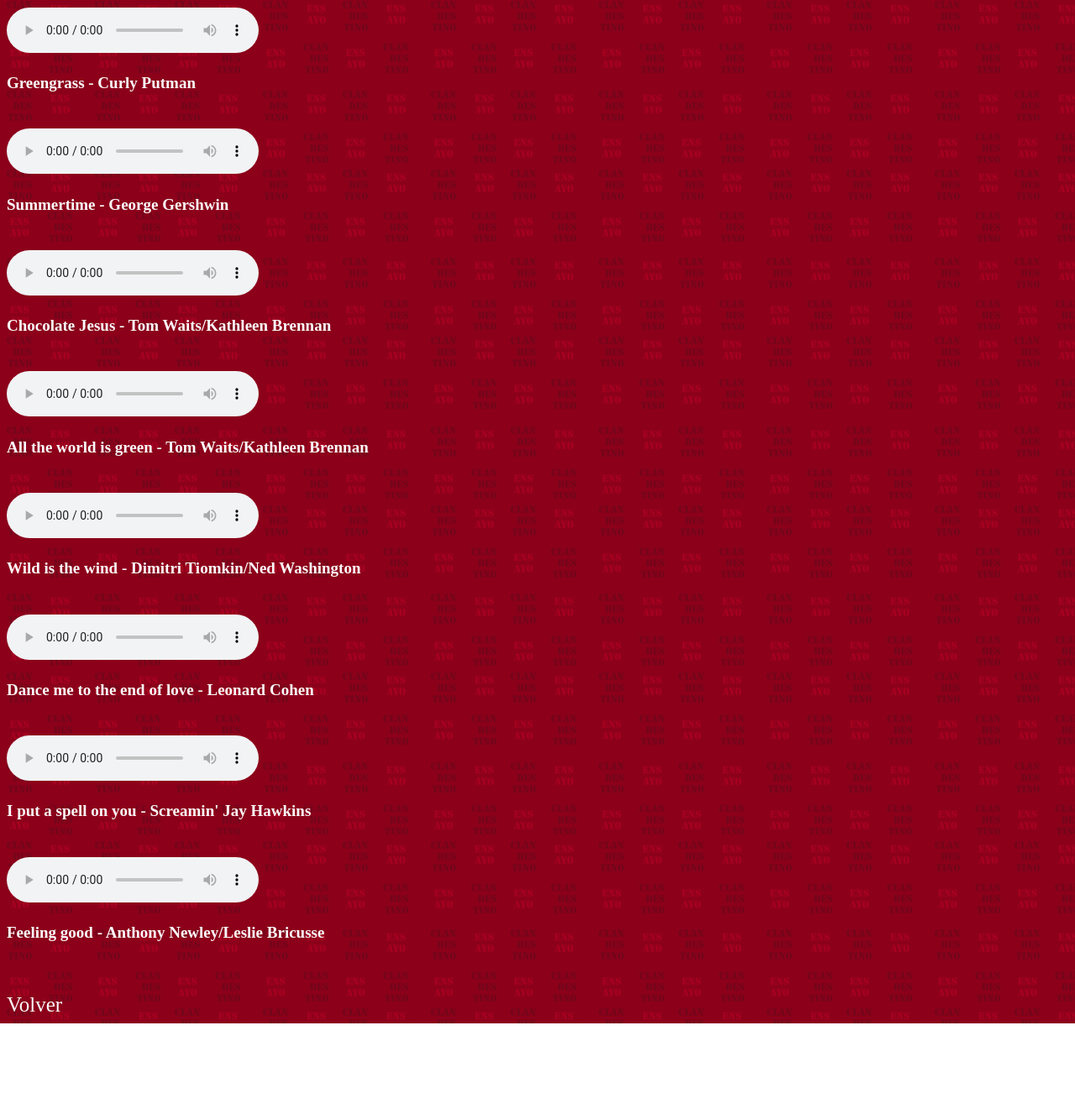
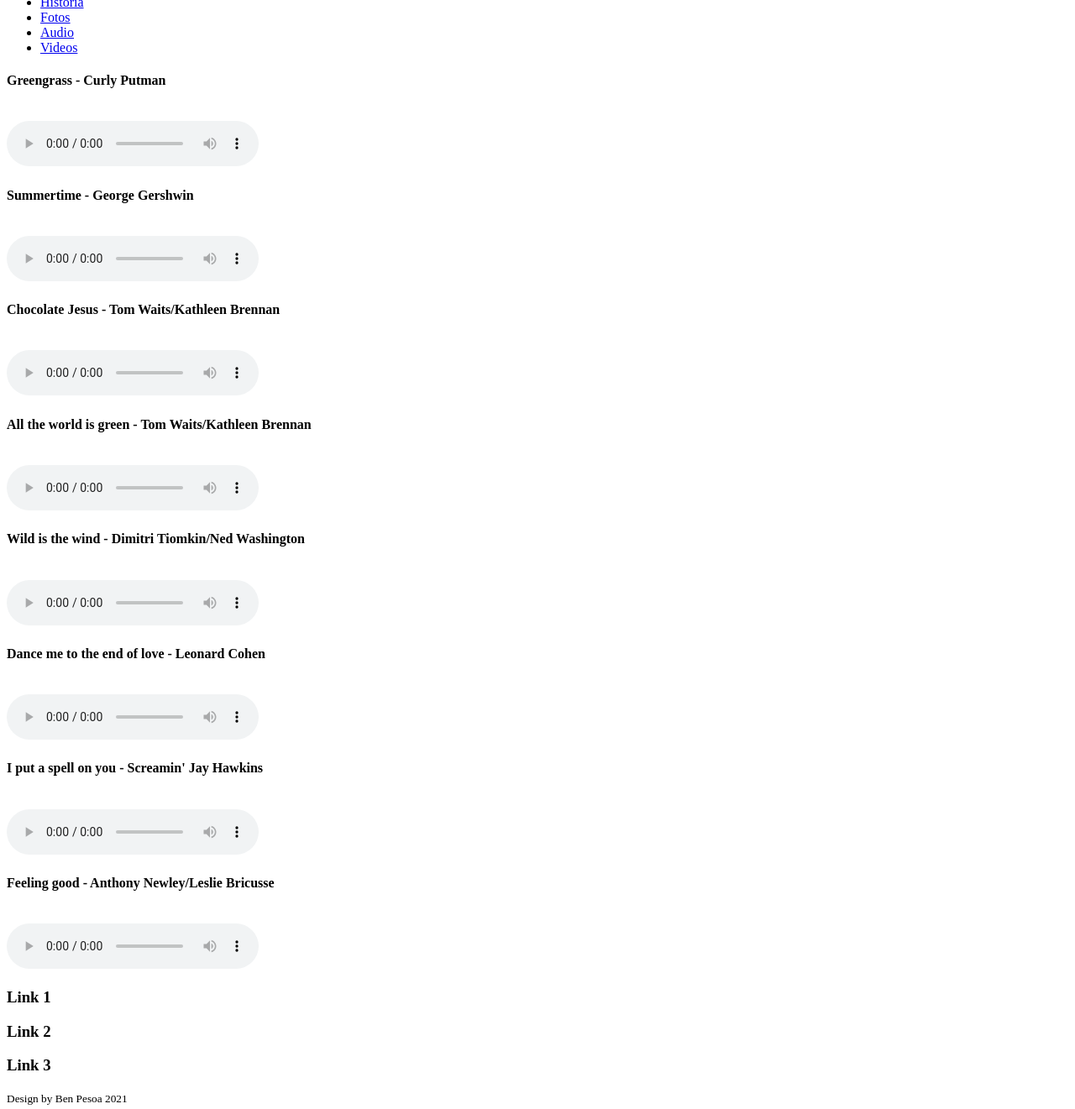
Before and after one commit to BenPesoa/Clandestino, a plain HTML site: page audio.html in a window 1280 px wide. Shown: the part 104-1425 px from the top of the page at 84% size. Before the commit the page ends 1323 px from the top, so only its background shows below. Drawn offline with Linux system fonts and the light colour scheme.

Commit message:
Update audio.html

```diff
--- a/audio.html
+++ b/audio.html
@@ -1,36 +1,90 @@
-<html>
+<!doctype html>
+	<html lang="es">
 		<head>
-		<title> Audio </title>
-		<link rel="stylesheet" type="text/css" href="estiloec.css">
+			<meta charset="utf-8"/>
+			<title> Ensayo Clandestino - Sitio Oficial </title>
+			<link rel="stylesheet" href="estilo.css">
 		</head>
 		<body>
+		<div id="group">
+			<header id="header">
+				<h1>Ensayo Clandestino</h1>
+			</header>
+			<nav id="menu">
+				<ul>
+					<li><a href="index.html">Principal</a></li>
+					<li><a href="historia.html">Historia</a></li>
+					<li><a href="fotos.html">Fotos</a></li>
+					<li><a href="audio.html">Audio</a></li>
+					<li><a href="videos.html">Videos</a></li>
+				</ul>
+			</nav>
+			<section id="section">
+				<article>
+					<header>
+						<h4> Greengrass - Curly Putman </h4>
+					</header>
 					<br>
-		<h1> Audio </h1>
 					<audio src="media/green.mp3" controls> </audio>
-		<h4> Greengrass - Curly Putman </h4>
+				</article>
+				<article>
+					<header>
+					<h4> Summertime - George Gershwin </h4>
+					</header>
 					<br>
 					<audio src="media/summ.mp3" controls> </audio>
-		<h4> Summertime - George Gershwin </h4>
+				</article>
+				<article>
+					<header>
+					<h4> Chocolate Jesus - Tom Waits/Kathleen Brennan </h4>
+					</header>
 					<br>
 					<audio src="media/choc.mp3" controls> </audio>
-		<h4> Chocolate Jesus - Tom Waits/Kathleen Brennan </h4>
+				</article>
+				<article>
+					<header>
+					<h4> All the world is green - Tom Waits/Kathleen Brennan</h4>
+					</header>
 					<br>
 					<audio src="media/all.mp3" controls> </audio>
-		<h4> All the world is green - Tom Waits/Kathleen Brennan</h4>
+				</article>
+				<article>
+					<header>
+					<h4> Wild is the wind - Dimitri Tiomkin/Ned Washington </h4>
+					</header>
 					<br>
 					<audio src="media/wild.mp3" controls> </audio>
-		<h4> Wild is the wind - Dimitri Tiomkin/Ned Washington </h4>
+				</article>
+				<article>
+					<header>
+					<h4> Dance me to the end of love - Leonard Cohen </h4>
+					</header>
 					<br>
 					<audio src="media/dance.mp3" controls> </audio>
-		<h4> Dance me to the end of love - Leonard Cohen </h4>
+				</article>
+				<article>
+					<header>
+					<h4> I put a spell on you - Screamin' Jay Hawkins </h4>
+					</header>
 					<br>
 					<audio src="media/spell.mp3" controls> </audio>
-		<h4> I put a spell on you - Screamin' Jay Hawkins </h4>
+				</article>
+				<article>
+					<header>
+					<h4> Feeling good - Anthony Newley/Leslie Bricusse </h4>
+					</header>
 					<br>
 					<audio src="media/feel.mp3" controls> </audio>
-		<h4> Feeling good - Anthony Newley/Leslie Bricusse </h4>
-		<br>
-		<br>
-		<a href="index.html"> Volver <a>
+				</article>
+			</section>
+			<aside id="aside">
+				<h3>Link 1</h3>
+				<h3>Link 2</h3>
+				<h3>Link 3</h3>
+			</aside>
+			<footer id="footer">
+				<p><small>Design by Ben Pesoa 2021</small></p>
+			</footer>
+		</div>
 		</body>
 	</html>
```
Lines whose indentation alone changed are shown as unchanged.
